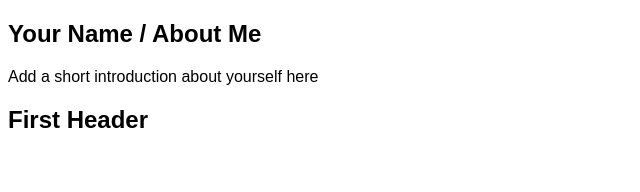
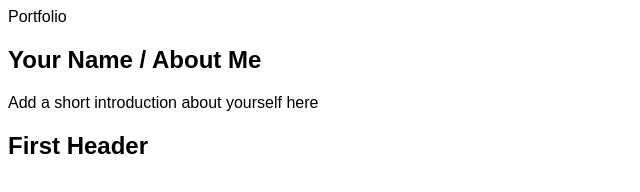
Before and after one commit to AngWilliamLee/angwilliamlee.github.io, a plain HTML site: page index.html in a window 1280 px wide. Shown: the whole page, without its empty margins (0-640 px from the left). Drawn offline with Linux system fonts and the light colour scheme.

Commit message:
Added header

```diff
--- a/index.html
+++ b/index.html
@@ -23,7 +23,7 @@
     The (optional) <header> HTML element represents introductory content that would usually be shown at the top of every page in a group of pages.
     For example, a logo or top banner, with a navigation bar.
     -->
-    <header></header>
+    <header>Portfolio</header>
 
     <!--
     The (optional) <section> element is used to encapsulate standalone sections of content.
```
